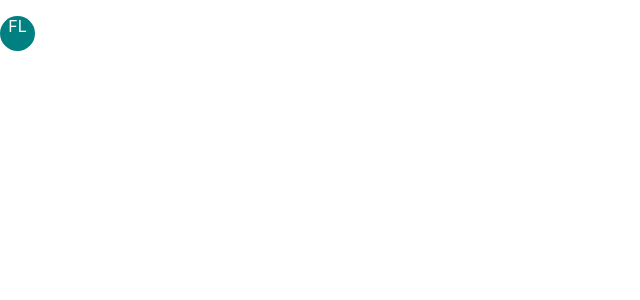
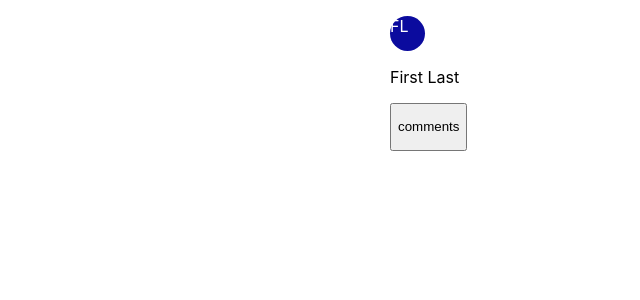
Before and after one commit to kpose/Val-Memoirs, a React (Create React App) app: page / in a window 1280 px wide. Shown: the top 300 px of the page, without its empty margins (0-640 px from the left). Built offline with nearby package versions, Linux system fonts and the light colour scheme.

Commit message:
add author row component

```diff
--- a/src/components/App.css
+++ b/src/components/App.css
@@ -1,5 +1,9 @@
 .App {
-  text-align: center;
+  flex: 1;
+  background-color: '#fff';
+  align-items: 'center';
+  justify-content: 'center';
+
 }
 
 .App-logo {
@@ -24,7 +28,24 @@
   background-color: '#fff';
   align-items: 'center';
   justify-content: 'center';
+  max-width: 500px;
+  margin: auto;
 
+}
+
+
+
+.AuthorRow-container{
+  height: 50;
+  flex-direction: 'row';
+  align-items: 'center';
+  padding: 10px;
+
+}
+
+.AuthorRow-text {
+  flex: 1;
+  margin: 6;
 }
 
 .App-link {
--- a/src/components/App.js
+++ b/src/components/App.js
@@ -1,20 +1,27 @@
 import React from 'react';
-import Avatar from './Avatar';
 import './App.css';
+
+import AuthorRow from './AuthorRow';
+//import Avatar from './Avatar';
 
 function App() {
   return (
-    <div className="App">
-      <header>
-      </header>
+    //<div className="App">
 
-      <body>
-      <div className="Container">
-      <Avatar initials={'FL'} size={35} backgroundColor={'teal'} />
-      </div>
-      </body>
 
-    </div>
+    <body className="Container">
+      <div >
+        <AuthorRow
+          fullname={'First Last'}
+          linkText={'comments'}
+          onPressLinkText={()=> {
+            console.log('pressed link')
+          }}
+          />
+          </div>
+    </body>
+
+    //</div>
   );
 }
 
--- /dev/null
+++ b/src/components/AuthorRow.css
@@ -0,0 +1,16 @@
+.Container {
+    width: 500px;
+    border: 1px solid red;
+    padding: 4px;
+    margin: 4px;
+
+  }
+
+  .Row {
+    text-align: center;
+}
+.Btn {
+    display: inline-block;
+    margin-right: 6px;
+    background-color: #EEE;
+}
--- /dev/null
+++ b/src/components/AuthorRow.js
@@ -0,0 +1,52 @@
+import PropTypes from 'prop-types';
+import React from 'react';
+
+import Avatar from './Avatar';
+import getAvatarColor from '../utils/getAvatarColor';
+import getInitials from '../utils/getInitials';
+
+
+function AuthorRow ({ fullname, linkText, onPressLinkText }) {
+    return (
+        <div style = {styles.container}>
+            <Avatar
+                size={35}
+                initials={getInitials(fullname)}
+                backgroundColor={getAvatarColor(fullname)}
+            />
+
+            <p style={styles.text} >
+                {fullname}
+            </p>
+
+            {!!linkText && (
+                <button onClick= {onPressLinkText}>
+                    <p> {linkText}</p>
+                </button>
+            )}
+        </div>
+    )
+}
+
+AuthorRow.propTypes = {
+    fullname: PropTypes.string.isRequired,
+    linkText: PropTypes.string.isRequired,
+    onPressLinkText: PropTypes.func.isRequired,
+};
+
+
+const styles = {
+    container: {
+        height: 50,
+        flexDirection: 'row',
+        alignItems: 'center',
+        paddingHorizontal: 10,
+    },
+    text: {
+        flex: 1,
+        marginHorizontal: 6,
+        },
+    };
+
+
+    export default AuthorRow;
--- a/src/components/Avatar.js
+++ b/src/components/Avatar.js
@@ -1,5 +1,4 @@
 import React from 'react';
-import './App.css';
 import PropTypes from 'prop-types';
 
 
@@ -9,20 +8,17 @@ function Avatar({size, initials, backgroundColor }) {
         height: size,
         borderRadius: size/2,
         backgroundColor,
-        container: {
-            alignItems: 'center',
-            justifyContent: 'center',
-            },
-            text: {
-                color: 'white',
-                },
+        alignItems: 'center',
+        justifyContent: 'center',
 
-
-    }
+        textStyle: {
+            color:'white',
+        },
+    };
 
     return (
-        <div style = {style}>
-        <p style ={style.text}>{initials} </p>
+        <div style= {style}>
+        <p style = {style.textStyle}> {initials} </p>
         </div>
     );
 }
--- /dev/null
+++ b/src/utils/getAvatarColor.js
@@ -0,0 +1,8 @@
+export default function getAvatarColor(name) {
+  const hexCode = name
+    .split('')
+    .reduce((acc, char) => (acc * char.charCodeAt(0)) % 0xffffff, 1)
+    .toString(16);
+
+  return `#${'0'.repeat(6 - hexCode.length) + hexCode}`;
+}
--- /dev/null
+++ b/src/utils/getInitials.js
@@ -0,0 +1,4 @@
+export default function getInitials(fullname) {
+  const match = fullname.match(/(\w)?\w*\s*(\w)?/);
+  return match ? match.slice(1).join('') : '';
+}
```
Also changed, not shown: src/utils/api.js (added, +9 -0 lines).
